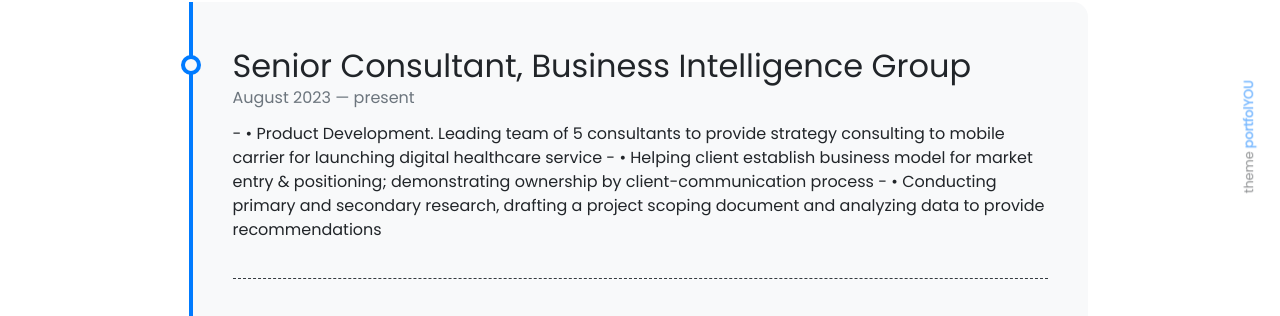
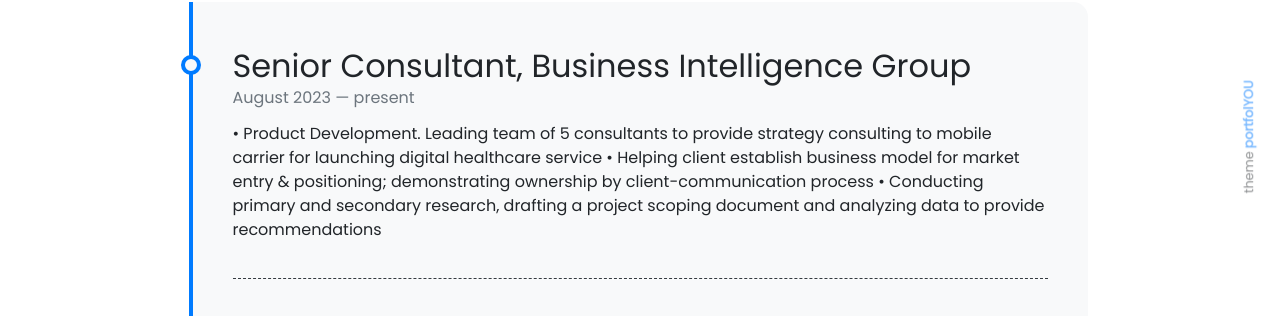
Before and after one commit to sankalpjain63/sankalpjain63.github.io, a Jekyll site: the page built from pages/about.md, in a window 1280 px wide. Shown: the part 587-903 px from the top of the page. Built offline with Jekyll 4.4.1, drawn with Linux system fonts in a browser that asks for light colours; nearby versions of some CDN libraries.

```diff
--- a/_data/timeline.yml
+++ b/_data/timeline.yml
@@ -1,10 +1,9 @@
 - title: Senior Consultant, Business Intelligence Group
   from: "August 2023"
   to: present
-  description: |
-    - • Product Development. Leading team of 5 consultants to provide strategy consulting to mobile carrier for launching digital healthcare service
-    - • Helping client establish business model for market entry & positioning; demonstrating ownership by client-communication process
-    - • Conducting primary and secondary research, drafting a project scoping document and analyzing data to provide recommendations
+  description: • Product Development. Leading team of 5 consultants to provide strategy consulting to mobile carrier for launching digital healthcare service
+               • Helping client establish business model for market entry & positioning; demonstrating ownership by client-communication process
+               • Conducting primary and secondary research, drafting a project scoping document and analyzing data to provide recommendations
 
 
 - title: Product Owner Market Intelligence, Graybar
```
